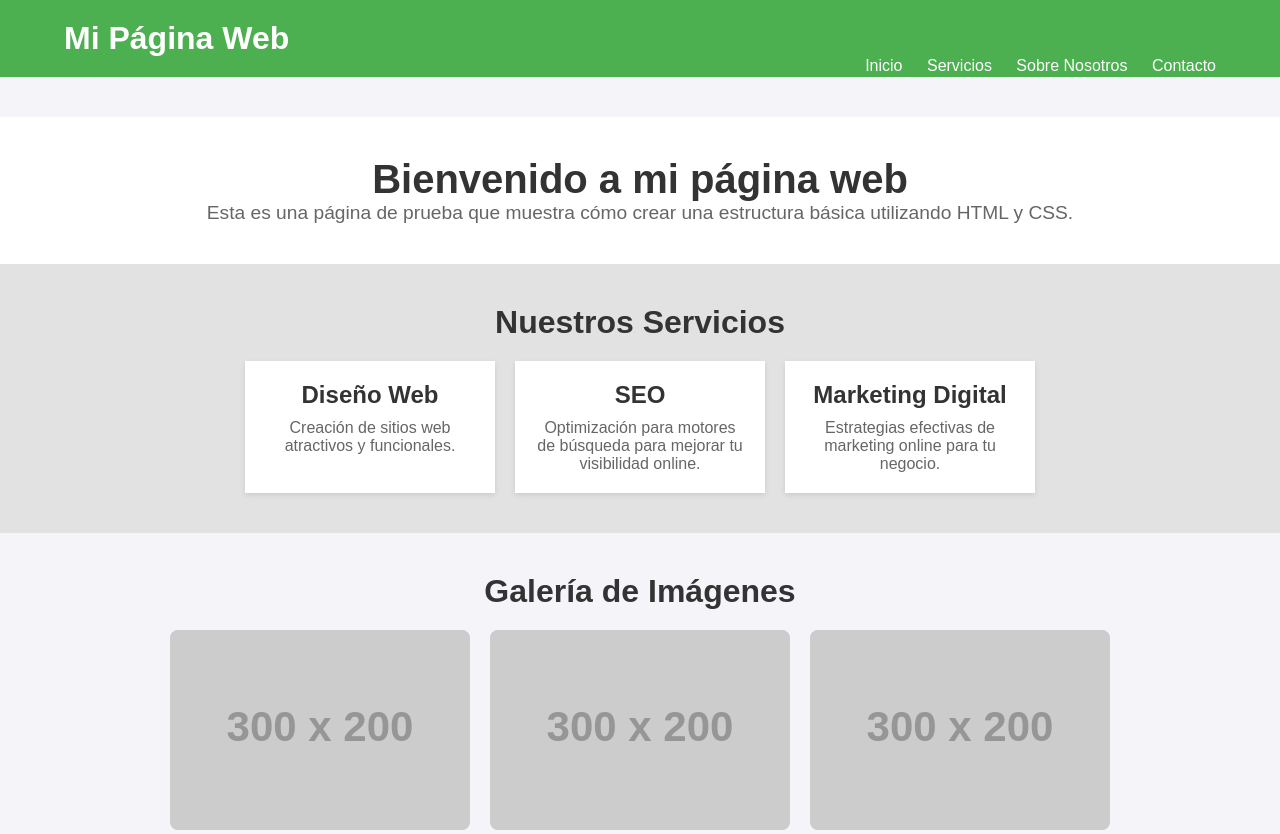
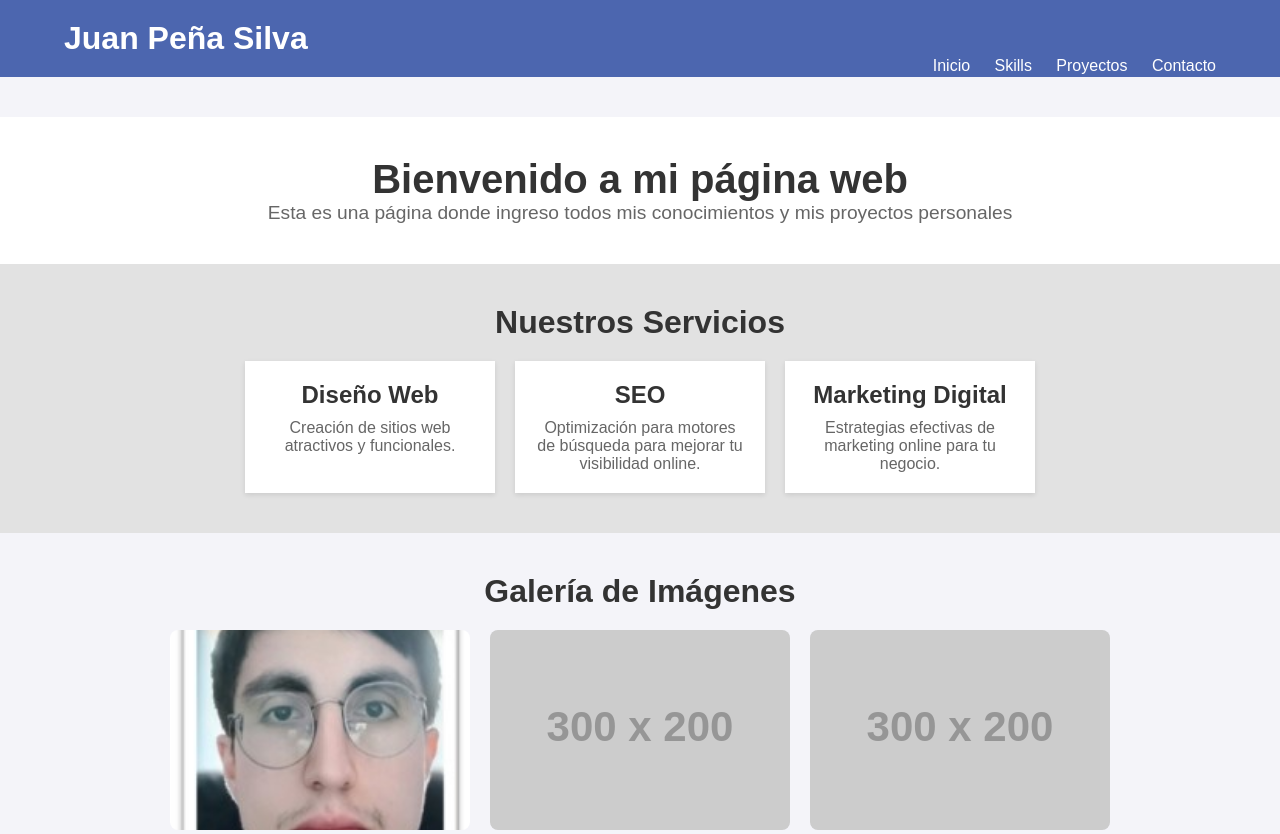
Before and after one commit to jcp0997/mi-pagina-web, a plain HTML site: page index.html in a window 1280 px wide. Shown: the top 834 px of the page. Drawn offline with Linux system fonts and the light colour scheme; placeholder pictures from the web are drawn by us.

Commit message:
Tercer commit: cambios página web

```diff
--- a/index.html
+++ b/index.html
@@ -3,7 +3,7 @@
 <head>
     <meta charset="UTF-8">
     <meta name="viewport" content="width=device-width, initial-scale=1.0">
-    <title>Mi Página Web</title>
+    <title>Juan Peña Silva | Ingeniero en Informática</title>
     <link rel="stylesheet" href="style.css">
 </head>
 <body>
@@ -11,12 +11,12 @@
     <!-- Header Section -->
     <header>
         <div class="container">
-            <h1>Mi Página Web</h1>
+            <h1>Juan Peña Silva</h1>
             <nav>
                 <ul>
                     <li><a href="#">Inicio</a></li>
-                    <li><a href="#">Servicios</a></li>
-                    <li><a href="#">Sobre Nosotros</a></li>
+                    <li><a href="#">Skills</a></li>
+                    <li><a href="#">Proyectos</a></li>
                     <li><a href="#">Contacto</a></li>
                 </ul>
             </nav>
@@ -28,7 +28,7 @@
         <section class="intro">
             <div class="container">
                 <h2>Bienvenido a mi página web</h2>
-                <p>Esta es una página de prueba que muestra cómo crear una estructura básica utilizando HTML y CSS.</p>
+                <p>Esta es una página donde ingreso todos mis conocimientos y mis proyectos personales</p>
             </div>
         </section>
 
@@ -57,7 +57,7 @@
             <div class="container">
                 <h2>Galería de Imágenes</h2>
                 <div class="images">
-                    <img src="https://via.placeholder.com/300x200" alt="Imagen 1">
+                    <img src="Imagen1.jpg" alt="Imagen 1">
                     <img src="https://via.placeholder.com/300x200" alt="Imagen 2">
                     <img src="https://via.placeholder.com/300x200" alt="Imagen 3">
                 </div>
--- a/style.css
+++ b/style.css
@@ -20,7 +20,7 @@ body {
 
 /* Header styles */
 header {
-    background-color: #4CAF50;
+    background-color: #4c66af;
     color: white;
     padding: 20px 0;
 }
```
Also changed, not shown: Imagen1.jpg (added).
